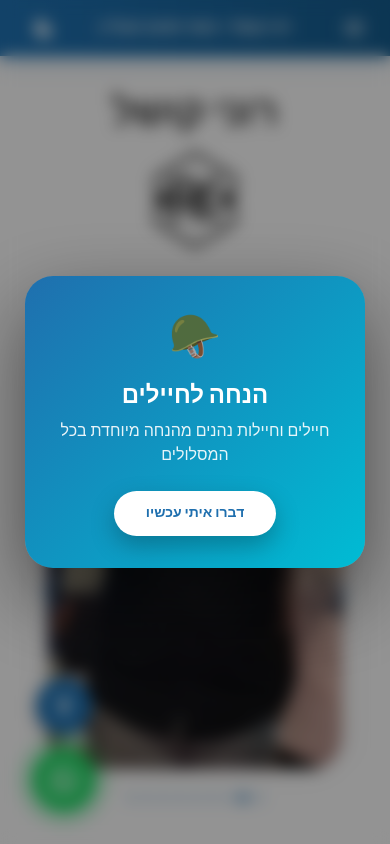
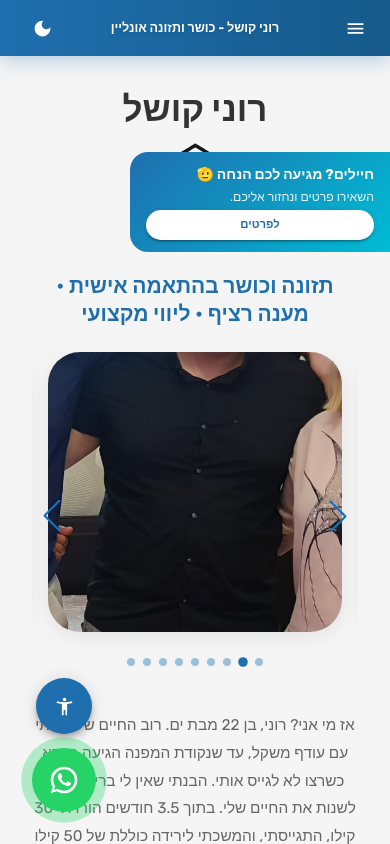
Before and after one commit to BiranV/ronikoshel, a React (Vite) app: page / in a window 390 px wide. Shown: the top 844 px of the page. Built offline with nearby package versions, Linux system fonts and the light colour scheme.

Commit message:
Add soldier promotion drag-to-dismiss functionality and adjust CSS for mobile font size

```diff
--- a/src/App.tsx
+++ b/src/App.tsx
@@ -120,17 +120,32 @@ export default function App() {
   const logoFilter = mode === "light" ? "invert(1)" : "none";
 
   const [showSoldierPromo, setShowSoldierPromo] = useState(false);
+  const [dragStartX, setDragStartX] = useState<number | null>(null);
 
   useEffect(() => {
-    if (!sessionStorage.getItem("soldierPromoShown")) {
-      const timer = setTimeout(() => {
+    const t = setTimeout(() => {
       setShowSoldierPromo(true);
-        sessionStorage.setItem("soldierPromoShown", "true");
-      }, 1200);
-
-      return () => clearTimeout(timer);
+    }, 1500);
+
+    return () => clearTimeout(t);
+  }, []);
+
+  const handlePointerDown = (e: React.PointerEvent) => {
+    setDragStartX(e.clientX);
+  };
+
+  const handlePointerUp = (e: React.PointerEvent) => {
+    if (dragStartX !== null) {
+      const delta = e.clientX - dragStartX;
+
+      // אם החליק ימינה יותר מ־60px → סגור
+      if (delta > 60) {
+        setShowSoldierPromo(false);
       }
-  }, []);
+    }
+
+    setDragStartX(null);
+  };
 
   useEffect(() => {
     // Send notification email on app load
@@ -636,7 +651,7 @@ export default function App() {
                             borderRadius: 2,
                             overflow: "hidden",
                             boxShadow: "0 4px 20px rgba(0,0,0,0.08)",
-                            height: 400,
+                            height: { xs: 280, sm: 320, md: 400 },
                             position: "relative",
                             cursor: "pointer",
                             transition: "transform 0.3s ease",
@@ -819,6 +834,7 @@ export default function App() {
                 <Stack
                   direction={{ xs: "column", md: "row" }}
                   alignItems="stretch"
+                  spacing={{ xs: 3, md: 0 }}
                 >
                   {/* Monthly Track */}
                   <Card
@@ -1139,7 +1155,7 @@ export default function App() {
                           borderRadius: 2,
                           overflow: "hidden",
                           boxShadow: "0 4px 20px rgba(0,0,0,0.08)",
-                          height: 400,
+                          height: { xs: 280, sm: 320, md: 400 },
                           position: "relative",
                           cursor: "pointer",
                           transition: "transform 0.3s ease",
@@ -1194,27 +1210,31 @@ export default function App() {
               id="contact"
               sx={{
                 textAlign: "center",
-                py: 4,
+                py: { xs: 3, md: 4 },
+                px: { xs: 2, md: 4 },
                 bgcolor: "background.paper",
                 borderRadius: 4,
                 boxShadow: "0 4px 20px rgba(0,0,0,0.05)",
+                maxWidth: 640,
+                mx: "auto",
               }}
             >
               <Typography
                 variant="h3"
                 fontWeight={800}
                 gutterBottom
-                sx={{ fontSize: { xs: "2rem", md: "3rem" } }}
+                sx={{ fontSize: { xs: "1.6rem", md: "2.5rem" } }}
               >
                 מוכנים להתחיל?
               </Typography>
               <Typography
                 variant="h6"
                 sx={{
-                  mb: 4,
+                  mb: { xs: 3, md: 4 },
                   color: "text.secondary",
-                  maxWidth: "auto",
+                  maxWidth: 520,
                   mx: "auto",
+                  fontSize: { xs: "1rem", md: "1.1rem" },
                 }}
               >
                 אני כאן לכל שאלה או התייעצות. שלחו לי הודעה ונתחיל את המסע שלכם
@@ -1223,11 +1243,10 @@ export default function App() {
 
               <Stack
                 direction="row"
-                // spacing={2}
                 justifyContent="center"
                 alignItems="center"
-                sx={{ mt: 2 }}
-                gap={2}
+                sx={{ mt: { xs: 1, md: 2 } }}
+                gap={{ xs: 1.5, md: 2 }}
               >
                 <IconButton
                   component="a"
@@ -1237,8 +1256,8 @@ export default function App() {
                   sx={{
                     color: "#E1306C",
                     bgcolor: "rgba(225, 48, 108, 0.1)",
-                    width: 72,
-                    height: 72,
+                    width: { xs: 56, md: 72 },
+                    height: { xs: 56, md: 72 },
                     transition: "all 0.3s",
                     "&:hover": {
                       bgcolor: "rgba(225, 48, 108, 0.2)",
@@ -1246,7 +1265,7 @@ export default function App() {
                     },
                   }}
                 >
-                  <InstagramIcon sx={{ fontSize: 40 }} />
+                  <InstagramIcon sx={{ fontSize: { xs: 32, md: 40 } }} />
                 </IconButton>
 
                 <IconButton
@@ -1257,8 +1276,8 @@ export default function App() {
                   sx={{
                     color: "text.primary",
                     bgcolor: "rgba(0, 0, 0, 0.05)",
-                    width: 72,
-                    height: 72,
+                    width: { xs: 56, md: 72 },
+                    height: { xs: 56, md: 72 },
                     transition: "all 0.3s",
                     "&:hover": {
                       bgcolor: "rgba(0, 0, 0, 0.1)",
@@ -1266,7 +1285,7 @@ export default function App() {
                     },
                   }}
                 >
-                  <TikTokIcon sx={{ fontSize: 40 }} />
+                  <TikTokIcon sx={{ fontSize: { xs: 32, md: 40 } }} />
                 </IconButton>
 
                 <IconButton
@@ -1274,8 +1293,8 @@ export default function App() {
                   sx={{
                     color: "#25D366",
                     bgcolor: "rgba(37, 211, 102, 0.1)",
-                    width: 72,
-                    height: 72,
+                    width: { xs: 56, md: 72 },
+                    height: { xs: 56, md: 72 },
                     transition: "all 0.3s",
                     "&:hover": {
                       bgcolor: "rgba(37, 211, 102, 0.2)",
@@ -1283,7 +1302,7 @@ export default function App() {
                     },
                   }}
                 >
-                  <WhatsAppIcon sx={{ fontSize: 40 }} />
+                  <WhatsAppIcon sx={{ fontSize: { xs: 32, md: 40 } }} />
                 </IconButton>
               </Stack>
 
@@ -1293,7 +1312,7 @@ export default function App() {
                 method="POST"
                 sx={{
                   mt: 4,
-                  maxWidth: 350,
+                  maxWidth: { xs: 300, sm: 360 },
                   mx: "auto",
                   display: "flex",
                   flexDirection: "column",
@@ -1413,103 +1432,83 @@ export default function App() {
 
         {showSoldierPromo && (
           <Box
-            onClick={() => setShowSoldierPromo(false)}
-            sx={{
+            onPointerDown={handlePointerDown}
+            onPointerUp={handlePointerUp}
+            sx={{
+
               position: "fixed",
-              inset: 0,
-              zIndex: 2000,
-              backdropFilter: "blur(8px)",
-              background: "rgba(0,0,0,0.4)",
-              display: "flex",
-              alignItems: "center",
-              justifyContent: "center",
-              animation: "fadeIn 0.4s ease",
-
-              "@keyframes fadeIn": {
-                from: { opacity: 0 },
-                to: { opacity: 1 },
-              },
-            }}
-          >
-            <Box
-              onClick={(e) => e.stopPropagation()}
-              sx={{
-                width: 340,
-                borderRadius: "28px",
-                p: 4,
-                textAlign: "center",
+              top: "18vh",
+              right: 0,
+              zIndex: 3000,
+              cursor: "pointer",
+
+              width: 260,
+              borderRadius: "18px 0 0 18px",
+              px: 2,
+              py: 1.5,   // פחות padding לגובה קטן יותר
               color: "white",
 
               background:
                 "linear-gradient(135deg, #1f6fae 0%, #00bcd4 100%)",
 
-                boxShadow: "0 30px 80px rgba(0,0,0,0.5)",
-
-                animation: "popupIn 0.5s cubic-bezier(.17,.67,.33,1.2)",
-
-                "@keyframes popupIn": {
+              boxShadow: "0 20px 50px rgba(0,0,0,0.35)",
+
+              transform: "translateX(0)",
+              animation: "slideIn 0.6s ease-out, pulseGlow 2.5s 0.6s infinite",
+
+              "@keyframes slideIn": {
                 from: {
                   opacity: 0,
-                    transform: "translateY(40px) scale(0.9)",
+                  transform: "translateX(100%)",
                 },
                 to: {
                   opacity: 1,
-                    transform: "translateY(0) scale(1)",
-                  },
-                },
-              }}
-            >
-              <Typography
-                sx={{
-                  fontSize: 42,
-                  mb: 1,
-                  animation: "float 3s ease-in-out infinite",
-                  "@keyframes float": {
-                    "0%": { transform: "translateY(0px)" },
-                    "50%": { transform: "translateY(-6px)" },
-                    "100%": { transform: "translateY(0px)" },
-                  },
-                }}
-              >
-                🪖
-              </Typography>
-
-              <Typography variant="h5" fontWeight={800} mb={1}>
-                הנחה לחיילים
-              </Typography>
-
-              <Typography sx={{ opacity: 0.9, mb: 3 }}>
-                חיילים וחיילות נהנים מהנחה מיוחדת
-                בכל המסלולים
+                  transform: "translateX(0)",
+                },
+              },
+
+              "@keyframes pulseGlow": {
+                "0%": { boxShadow: "0 0 0 0 rgba(0,188,212,0.4)" },
+                "70%": { boxShadow: "0 0 0 12px rgba(0,188,212,0)" },
+                "100%": { boxShadow: "0 0 0 0 rgba(0,188,212,0)" },
+              },
+
+              "&:hover": {
+                transform: "translateX(0) scale(1.02)",
+              },
+            }}
+          >
+            <Stack spacing={0.5}> {/* פחות רווח */}
+              <Typography variant="body1" fontWeight={700}>
+                חיילים? מגיעה לכם הנחה 🫡
+              </Typography>
+
+              <Typography variant="body2" sx={{ opacity: 0.9 }}>
+                השאירו פרטים ונחזור אליכם.
               </Typography>
 
               <Button
                 variant="contained"
+                size="small"
                 onClick={() => {
-                  setShowSoldierPromo(false);
-                  setTimeout(() => scrollToSection("contact"), 200);
-                }}
-                sx={{
-                  borderRadius: 50,
-                  px: 4,
-                  py: 1.3,
+                  setShowSoldierPromo(false);   // סוגר מיד
+                  setTimeout(() => scrollToSection("contact"), 150);
+                }} sx={{
+                  bgcolor: "white",
+                  color: "primary.main",
                   fontWeight: 700,
-                  background: "white",
-                  color: "#1f6fae",
-                  boxShadow: "0 10px 25px rgba(0,0,0,0.25)",
-                  transition: "all 0.25s ease",
-
-                  "&:hover": {
-                    transform: "translateY(-2px) scale(1.04)",
-                    background: "#f5f5f5",
-                  },
-                }}
-              >
-                דברו איתי עכשיו
+                  mt: 0.5,
+                  py: 0.3,   // כפתור נמוך יותר
+                  minHeight: 30,
+                }}
+              >
+                לפרטים
               </Button>
-            </Box>
+            </Stack>
           </Box>
         )}
+
+
 
         {/* Footer */}
         <Box
--- a/src/index.css
+++ b/src/index.css
@@ -2,6 +2,12 @@ html, body {
   margin: 0;
   padding: 0;
   background-color: #1f6fae; /* Match header color for PWA overscroll/status bar */
+}
+
+@media (max-width: 600px) {
+  html {
+    font-size: 14px;
+  }
 }
 
 /* Accessibility Classes */
```
Lines whose indentation alone changed are shown as unchanged.
